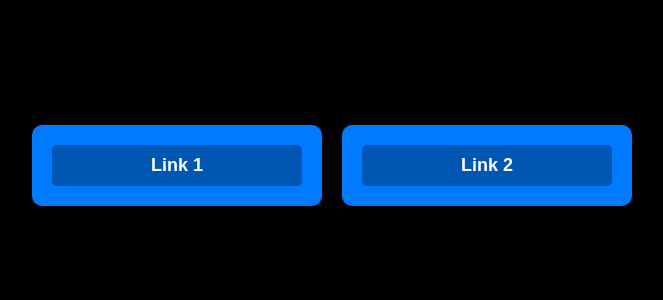
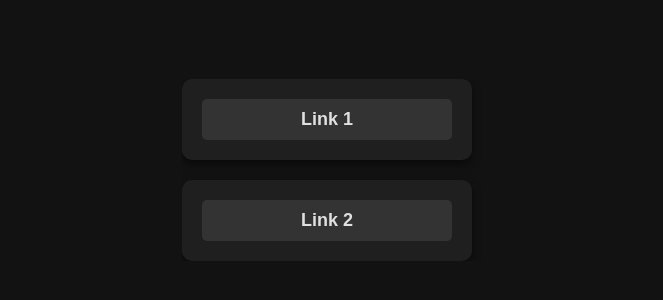
Before and after one commit to fr000gs/biglnk, a plain HTML site: page index.html in a window 1280 px wide. Shown: the part 250-550 px from the top of the page, without its empty margins (308-971 px from the left). Drawn offline with Linux system fonts and the light colour scheme.

Commit message:
Update styles.css

```diff
--- a/styles.css
+++ b/styles.css
@@ -1,7 +1,8 @@
-/* General body styling */
+/* General body styling for dark mode */
 body {
   font-family: Arial, sans-serif;
-  background-color: #000000;
+  background-color: #121212; /* Dark background */
+  color: #e0e0e0; /* Light text color */
   margin: 0;
   padding: 20px;
   display: flex;
@@ -10,65 +11,66 @@ body {
   height: 100vh;
 }
 
-/* Container styling for horizontal scroll */
+/* Container styling for vertical scroll */
 .container {
   display: flex;
-  overflow-x: auto; /* Enables horizontal scrolling */
-  white-space: nowrap; /* Prevents the boxes from wrapping to the next line */
+  flex-direction: column; /* Stack boxes vertically */
+  overflow-y: auto; /* Enables vertical scrolling */
   gap: 20px;
-  padding-bottom: 10px; /* Adds padding to make space for scrollbar */
+  max-height: 80vh; /* Limits the container's height to allow scrolling */
+  padding-right: 10px; /* Adds padding to make space for scrollbar */
 }
 
-/* Box styling */
+/* Box styling for dark mode */
 .box {
-  background-color: #007BFF;
+  background-color: #1f1f1f; /* Darker box background */
   border-radius: 10px;
   padding: 20px;
   text-align: center;
-  box-shadow: 0 4px 8px rgba(0, 0, 0, 0.2);
+  box-shadow: 0 4px 8px rgba(0, 0, 0, 0.5); /* Slightly darker shadow */
   width: 250px;
-  flex: 0 0 auto; /* Ensures boxes stay in a single line */
   transition: transform 0.3s ease, background-color 0.3s ease;
 }
 
 /* Hover effect for boxes */
 .box:hover {
   transform: translateY(-5px);
-  background-color: #0056b3;
+  background-color: #333333; /* Slightly lighter background on hover */
 }
 
-/* Styling for the h1 elements */
+/* Styling for the h1 elements in dark mode */
 .box h1 {
-  color: white;
+  color: #e0e0e0; /* Light text color */
   font-size: 24px;
   margin: 0;
 }
 
-/* Styling for the span elements */
+/* Styling for the span elements in dark mode */
 .box span {
   display: block;
-  background-color: #0056b3;
+  background-color: #333333; /* Darker span background */
   padding: 10px;
   border-radius: 5px;
   font-size: 18px;
+  color: #e0e0e0; /* Light text color */
   transition: background-color 0.3s ease;
 }
 
 /* Hover effect for span elements */
 .box:hover span {
-  background-color: #003f7f;
+  background-color: #444444; /* Slightly lighter background on hover */
 }
 
-/* Custom scrollbar styling */
+/* Custom scrollbar styling for dark mode */
 .container::-webkit-scrollbar {
-  height: 8px; /* Adjusts scrollbar height */
+  width: 8px; /* Adjusts scrollbar width */
 }
 
 .container::-webkit-scrollbar-thumb {
-  background-color: #007BFF; /* Scrollbar color */
+  background-color: #555555; /* Scrollbar color */
   border-radius: 4px;
 }
 
 .container::-webkit-scrollbar-track {
-  background-color: #f4f4f4; /* Scrollbar track color */
+  background-color: #2c2c2c; /* Scrollbar track color */
 }
```
